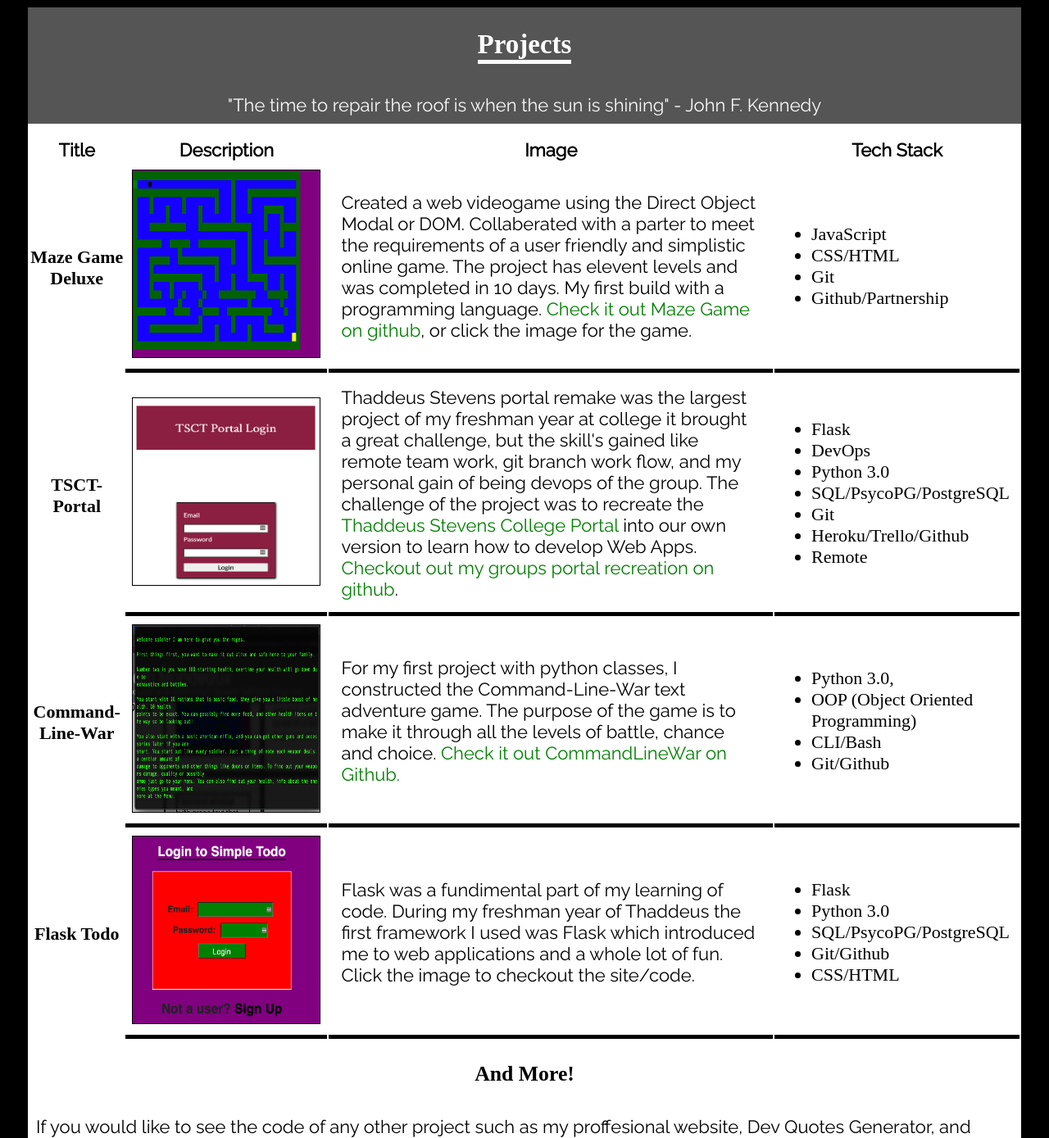
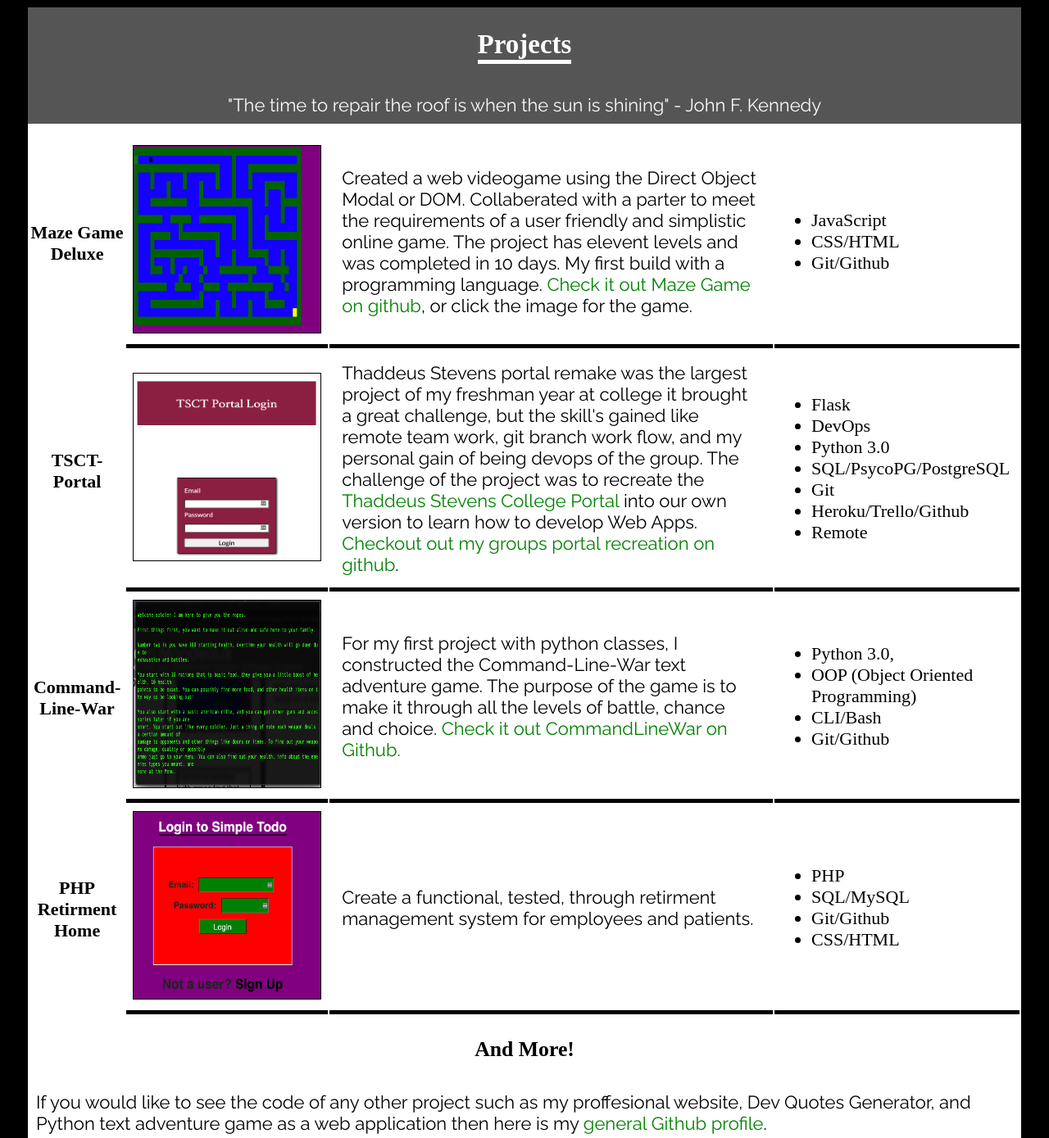
Before and after one commit to Thommond/Thom-Mond-github.io, a PHP site: page / in a window 1280 px wide. Shown: the part 2756-4145 px from the top of the page at 82% size. Run offline with PHP 8.4, Linux system fonts and the light colour scheme; some web fonts are replaced.

Commit message:
Updating the projects page and resume to reflect current changes.

```diff
--- a/index.html
+++ b/index.html
@@ -79,7 +79,7 @@
 
                 <ul>
 
-                  <li> <h4>Name: Thom J Mondeaux</h4> </li>
+                  <li><h4>Name: Thom J Mondeaux</h4></li>
                   <li><h4>Location: Columbia, PA</h4></li>
 
                 </ul>
@@ -88,15 +88,12 @@
 
               <section class='welcomeContainer'>
 
-                <p>Hello! I love sovling problems and collaberation to get the job done.
-                   I am a confident and upcoming software engineer from a robust and swift education, looking
-                  for a full-time position </p>
+                <p>Hello! I love solving problems and collaboration to get the job done.
+                  I am a confident and upcoming software engineer with a robust and swift education, looking
+                 for a full-time position.</p>
 
-                <p>I have always had a keen passion for creation, programming only
-                   solidified that passion. Ever since my first "Hello World" I have
-                   been determined to make the life of the user and the programmer easier.
-                   I am a indpendent, self-motivated, team player and I am ready to get
-                   with the program.</p>
+                <p>I have always had a keen passion for creation, programming only solidified that passion. Ever since my first "Hello World" I have been determined to make the life of the user and the programmer easier.
+                  I am an independent, self-motivated, team player and I am ready to get with the program.</p>
 
                 </section>
 
@@ -113,20 +110,12 @@
               <table>
 
                 <div class="heading-container">
-                  <h2 >Projects</h2>
+                  <h2>Projects</h2>
                   <p class='quotes'>"The time to repair the roof is
                     when the sun is shining" - John F. Kennedy</p>
                 </div>
-
                 <tbody>
-                  <tr class='headings'>
-                    <th>Title</th>
-                    <th>Description</th>
-                    <th>Image</th>
-                    <th>Tech Stack</th>
-                  </tr>
-
-                  <tr>
+                  <tr >
                     <th><h4>Maze Game Deluxe</h4></th>
                     <td><a href="https://thommond.github.io/Maze-Deluxe/"><img class='projectImages' src="images/text-images/maze.png" alt="game play of maze game deluxe"></a></td>
                     <td class='responsive-td'>
@@ -141,11 +130,11 @@
                       <ul class='techStack'>
                         <li>JavaScript</li>
                         <li>CSS/HTML</li>
-                        <li>Git</li>
-                        <li>Github/Partnership</li>
+                        <li>Git/Github</li>
                       </ul>
                     </td>
                   </tr>
+
 
                   <tr>
                     <th><h4>TSCT-Portal</h4></th>
@@ -191,20 +180,17 @@
                   </tr>
 
                   <tr>
-                    <th><h4>Flask Todo</h4></th>
-                    <td> <a href="https://github.com/Thommond/flask-todo"><img class='projectImages' src='images/text-images/todo.png' alt='show todo text and greating "welcome to simple to do by Thom Mondeaux".'></a></td>
+                    <th><h4>PHP Retirment Home</h4></th>
+                    <td><a href="https://github.com/Thommond/Retire-Inspired"><img class='projectImages' src='images/text-images/todo.png' alt='show todo text and greating "welcome to simple to do by Thom Mondeaux".'></a></td>
                     <td class='responsive-td' >
                       <p>
-                        Flask was a fundimental part of my learning of code. During my freshman year of
-                        Thaddeus the first framework I used was Flask which introduced me to web applications
-                        and a whole lot of fun. Click the image to checkout the site/code.
-                      </p>
+                        Create a functional, tested, through retirment management
+                        system for employees and patients.
                     </td>
                     <td class='responsive-td' >
                       <ul class='techStack'>
-                        <li>Flask</li>
-                        <li>Python 3.0</li>
-                        <li>SQL/PsycoPG/PostgreSQL</li>
+                        <li>PHP</li>
+                        <li>SQL/MySQL</li>
                         <li>Git/Github</li>
                         <li>CSS/HTML</li>
                       </ul>
--- a/style.css
+++ b/style.css
@@ -6,7 +6,9 @@ html {
   box-sizing: border-box;
 }
 
-*,*::before,*::after {
+*,
+*::before,
+*::after {
   box-sizing: inherit;
 }
 
@@ -20,8 +22,12 @@ body {
   max-width: 1400px;
 }
 
-
-h1, h2, h3, h4, h5, li {
+h1,
+h2,
+h3,
+h4,
+h5,
+li {
   font-family: Be Vietnam;
 }
 
@@ -35,13 +41,12 @@ Layout
 
 a {
   text-decoration: none;
-color:green;
+  color: green;
 }
 
 #topOfPage p {
   margin: 1rem;
 }
-
 
 a:hover {
   color: purple;
@@ -64,7 +69,7 @@ a:hover {
   height: 230px;
   margin: 3px;
   border: 1px solid black;
-  transition:border 3s;
+  transition: border 3s;
 }
 
 .firstContainWelcome {
@@ -87,7 +92,7 @@ a:hover {
 }
 
 #profileImage {
-  width: 300px;
+  width: 250px;
   height: 300px;
   border-radius: 25%;
   border: 2px solid #555;
@@ -107,7 +112,7 @@ background-image: url(images/paraxell/canyonBig.jpg);
 }
 
 #background3 {
-background-image:url(images/paraxell/coding.jpg);
+  background-image: url(images/paraxell/coding.jpg);
 }
 
 #background35 {
@@ -135,8 +140,8 @@ Div container styles
 */
 
 .bigContain {
-  display:flex;
-  color:white;
+  display: flex;
+  color: white;
   flex-direction: column;
   border: 3px solid white;
   justify-content: center;
@@ -191,12 +196,10 @@ Div container styles
   padding: 1rem;
 }
 
-
-.socialLinks:hover  {
+.socialLinks:hover {
   color: white;
   text-decoration: none;
 }
-
 
 footer {
   background: white;
@@ -209,14 +212,14 @@ form {
   display: flex;
   flex-direction: column;
   padding: 1rem;
-  background: #fbfbfb
+  background: #fbfbfb;
 }
 
 /**
 Header Related layout styles
 */
 #topOfPage a:hover {
-  color:black;
+  color: black;
   padding: 2px;
   background-color: white;
   text-decoration: none;
@@ -224,9 +227,8 @@ Header Related layout styles
 }
 
 #topOfPage a {
-  transition: background-color, border 0.2s ease,
-  padding 0.2s linear;
-  background-color:inherit;
+  transition: background-color, border 0.2s ease, padding 0.2s linear;
+  background-color: inherit;
   border: none;
   color: white;
 }
@@ -237,7 +239,7 @@ Header Related layout styles
   height: 650px;
   width: 100%;
   display: flex;
-  margin:auto;
+  margin: auto;
   z-index: 1;
   position: relative;
   flex-direction: row;
@@ -246,7 +248,7 @@ Header Related layout styles
 .header {
   height: 100%;
   padding: 10px 16px;
-  background-color:rgba(0,0,0,0.8);
+  background-color: rgba(0, 0, 0, 0.8);
   color: #f1f1f1;
   top: 0;
 }
@@ -266,7 +268,7 @@ Making header 'sticky' on scroll
 .sticky {
   height: 100px;
   background-image: none;
-  background-color:rgba(120,120,120,1);
+  background-color: rgba(120, 120, 120, 1);
   position: fixed;
   justify-content: space-evenly;
   width: 100%;
@@ -275,13 +277,13 @@ Making header 'sticky' on scroll
 }
 
 .sticky a:hover {
-  color:black;
+  color: black;
   background-color: white;
   text-decoration: underline;
 }
 
 .sticky a {
-  background-color:white;
+  background-color: white;
   border: none;
   color: black;
 }
@@ -297,8 +299,6 @@ Making header 'sticky' on scroll
   margin-top: -20px;
 }
 
-
-
 .sticky div p {
   border-bottom: none;
 }
@@ -307,9 +307,8 @@ Making header 'sticky' on scroll
   display: flex;
   flex-wrap: wrap;
   font-size: 15pt;
-  padding:10px;
+  padding: 10px;
   color: black;
-
 }
 
 .stickyUlUpdate li {
@@ -325,8 +324,8 @@ Making header 'sticky' on scroll
 }
 
 .sticky h1 {
-  padding:0;
-  margin:0;
+  padding: 0;
+  margin: 0;
   height: 38px;
 }
 
@@ -385,14 +384,13 @@ ul {
 Responsive styles
 */
 @media only screen and (min-width: 1480px) {
-
   iframe {
     width: 1000px;
   }
 
   .firstContainWelcome {
     flex-direction: row;
-    align-content:center;
+    align-content: center;
     align-items: center;
     flex-wrap: wrap;
   }
@@ -401,15 +399,17 @@ Responsive styles
     background-image: url(images/paraxell/welcome.jpg);
   }
 
-  #interestCtn, #skillsCtn {
+  #interestCtn,
+  #skillsCtn {
     flex-direction: row;
   }
 
-  #lang{
+  #lang {
     border-right: 2px solid black;
   }
 
-   #other, #workflow{
+  #other,
+  #workflow {
     border-left: 2px solid black;
   }
 
@@ -448,8 +448,7 @@ Responsive styles
 }
 
 @media only screen and (max-width: 1250px) {
-
-  #slogan  {
+  #slogan {
     display: none;
   }
 
@@ -460,14 +459,12 @@ Responsive styles
   .sticky {
     justify-content: center;
   }
-
 }
 /**
  Table more responsive
  on small screens.
 */
 @media only screen and (max-width: 930px) {
-
   .responsive-td {
     display: none;
   }
@@ -481,7 +478,6 @@ Responsive styles
     display: flex;
     flex-direction: column;
   }
-
 }
 
 /**
@@ -489,7 +485,6 @@ Responsive styles
  section containers
 */
 @media only screen and (max-width: 850px) {
-
   .inner-container {
     display: inline-block;
     cursor: pointer;
@@ -517,7 +512,6 @@ Responsive styles
   .welcomeContainer:last-child {
     width: auto;
   }
-
 }
 
 @media only screen and (max-width: 640px) {
@@ -526,7 +520,6 @@ Responsive styles
     font-size: 15pt;
   }
 }
-
 
 /**
  Fluid
@@ -538,7 +531,6 @@ Responsive styles
   }
 }
 
-
 @media screen and (min-width: 1000px) {
   body {
     font-size: 22px;
```
Also changed, not shown: 1 other file. Lines whose indentation alone changed are shown as unchanged.
